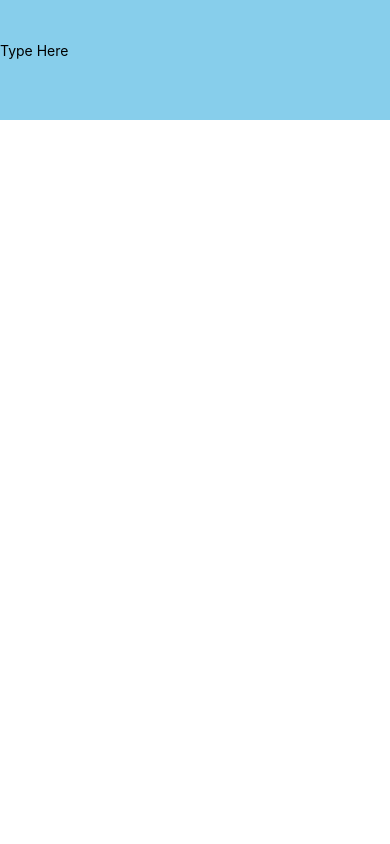
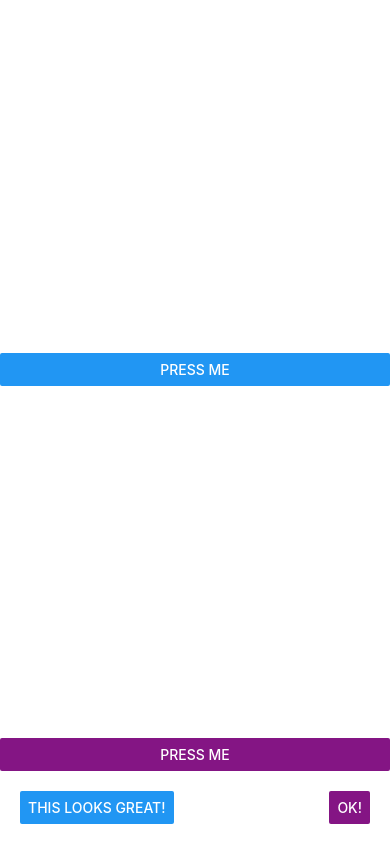
Before and after one commit to thenatural86/my-project, a React Native app: screen / in a window 390 px wide. Built offline with nearby package versions, Linux system fonts and the light colour scheme.

Commit message:
touchHandler

```diff
--- a/App.js
+++ b/App.js
@@ -1,28 +1,45 @@
 import React, { Component } from "react"
-import { Text, TextInput, View } from "react-native"
+import { Button, StyleSheet, View } from "react-native"
 
-export default class PizzaTranslator extends Component {
-  constructor(props) {
-    super(props)
-    this.state = { text: "" }
+export default class ButtonBasics extends Component {
+  _onPressButton() {
+    alert("You tapped the button!")
   }
 
   render() {
     return (
-      <View style={{ backgroundColor: "skyblue" }}>
-        <TextInput
-          style={{ height: 100 }}
-          placeholder="Type Here "
-          onChangeText={text => this.setState({ text })}
-          value={this.state.text}
-        />
-        <Text style={{ padding: 10, fontSize: 42 }}>
-          {this.state.text
-            .split(" ")
-            .map(word => word && "🍕")
-            .join(" ")}
-        </Text>
+      <View style={styles.container}>
+        <View style={styles.container}>
+          <Button onPress={this._onPressButton} title="Press Me" />
+        </View>
+        <View Styles={styles.buttonContainer}>
+          <Button
+            onPress={this._onPressButton}
+            title="Press Me"
+            color="#841584"
+          />
+        </View>
+        <View style={styles.alternativeLayoutButtonContainer}>
+          <Button onPress={this._onPressButton} title="This looks great!" />
+
+          <Button onPress={this._onPressButton} title="OK!" color="#841584" />
+        </View>
       </View>
     )
   }
 }
+
+const styles = StyleSheet.create({
+  container: {
+    flex: 1,
+    justifyContent: "center"
+  },
+  buttonContainer: {
+    margin: 20
+  },
+  alternativeLayoutButtonContainer: {
+    margin: 20,
+    flexDirection: "row",
+    justifyContent: "space-between"
+  }
+})
```
